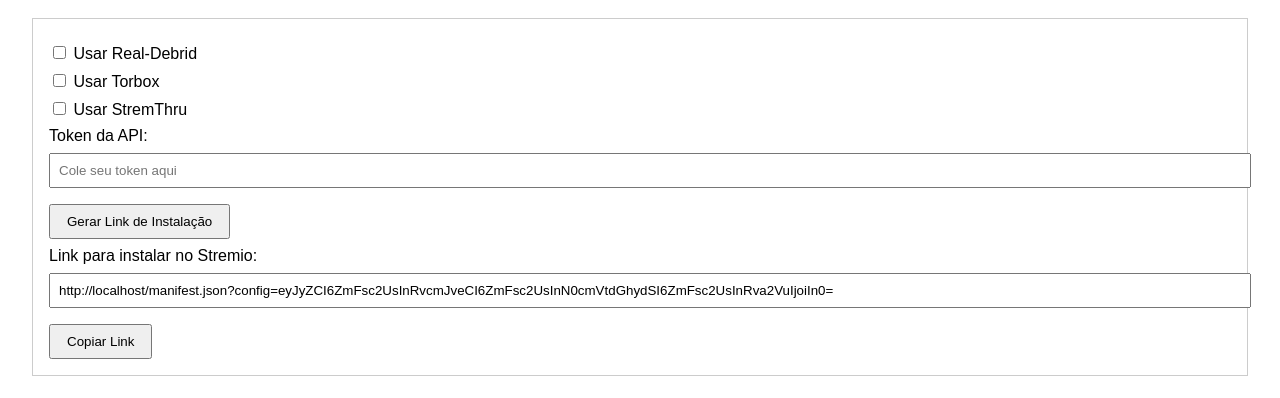
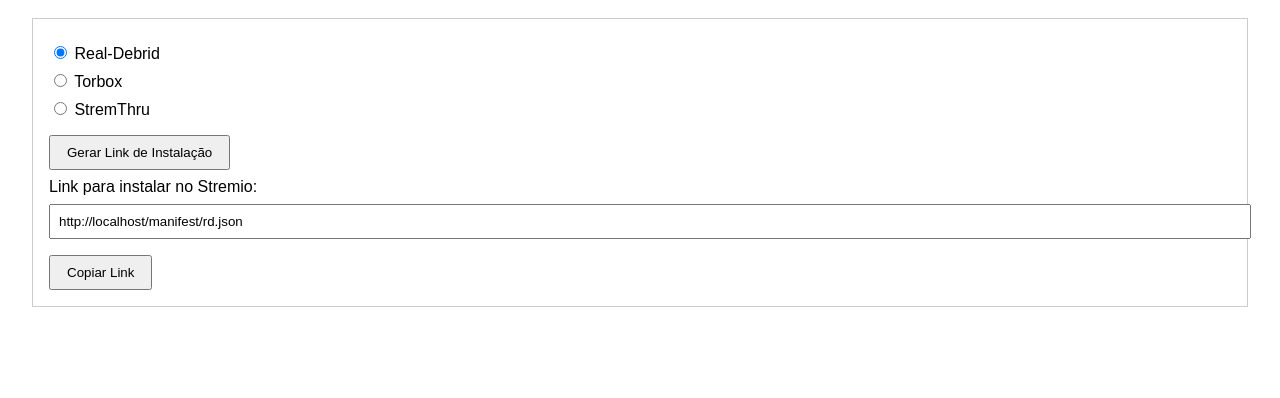
Before and after one commit to vinip1250-art/DebridBR, a website: page public/index.html in a window 1280 px wide. Both pictures are taken after a click on the button "Gerar Link de Instalação". Shown: the part 72-470 px from the top of the page. Drawn offline with Linux system fonts and the light colour scheme.

Commit message:
Update index.html

```diff
--- a/public/index.html
+++ b/public/index.html
@@ -14,12 +14,9 @@
 <body>
   <h1>Configuração do Addon Brazuca + Debrid</h1>
   <div class="card">
-    <label><input type="checkbox" id="rd"> Usar Real-Debrid</label>
-    <label><input type="checkbox" id="torbox"> Usar Torbox</label>
-    <label><input type="checkbox" id="stremthru"> Usar StremThru</label>
-    <label>Token da API:
-      <input type="text" id="token" placeholder="Cole seu token aqui">
-    </label>
+    <label><input type="radio" name="profile" value="rd" checked> Real-Debrid</label>
+    <label><input type="radio" name="profile" value="torbox"> Torbox</label>
+    <label><input type="radio" name="profile" value="stremthru"> StremThru</label>
     <button onclick="generateLink()">Gerar Link de Instalação</button>
     <label>Link para instalar no Stremio:
       <input type="text" id="manifestLink" readonly>
@@ -29,14 +26,8 @@
 
   <script>
     function generateLink() {
-      const config = {
-        rd: document.getElementById("rd").checked,
-        torbox: document.getElementById("torbox").checked,
-        stremthru: document.getElementById("stremthru").checked,
-        token: document.getElementById("token").value.trim()
-      };
-      const encoded = btoa(JSON.stringify(config));
-      const link = window.location.origin + "/manifest.json?config=" + encoded;
+      const profile = document.querySelector('input[name="profile"]:checked').value;
+      const link = window.location.origin + "/manifest/" + profile + ".json";
       document.getElementById("manifestLink").value = link;
     }
 
@@ -44,7 +35,7 @@
       const input = document.getElementById("manifestLink");
       input.select();
       document.execCommand("copy");
-      alert("Link copiado para a área de transferência!");
+      alert("Link copiado!");
     }
   </script>
 </body>
```
